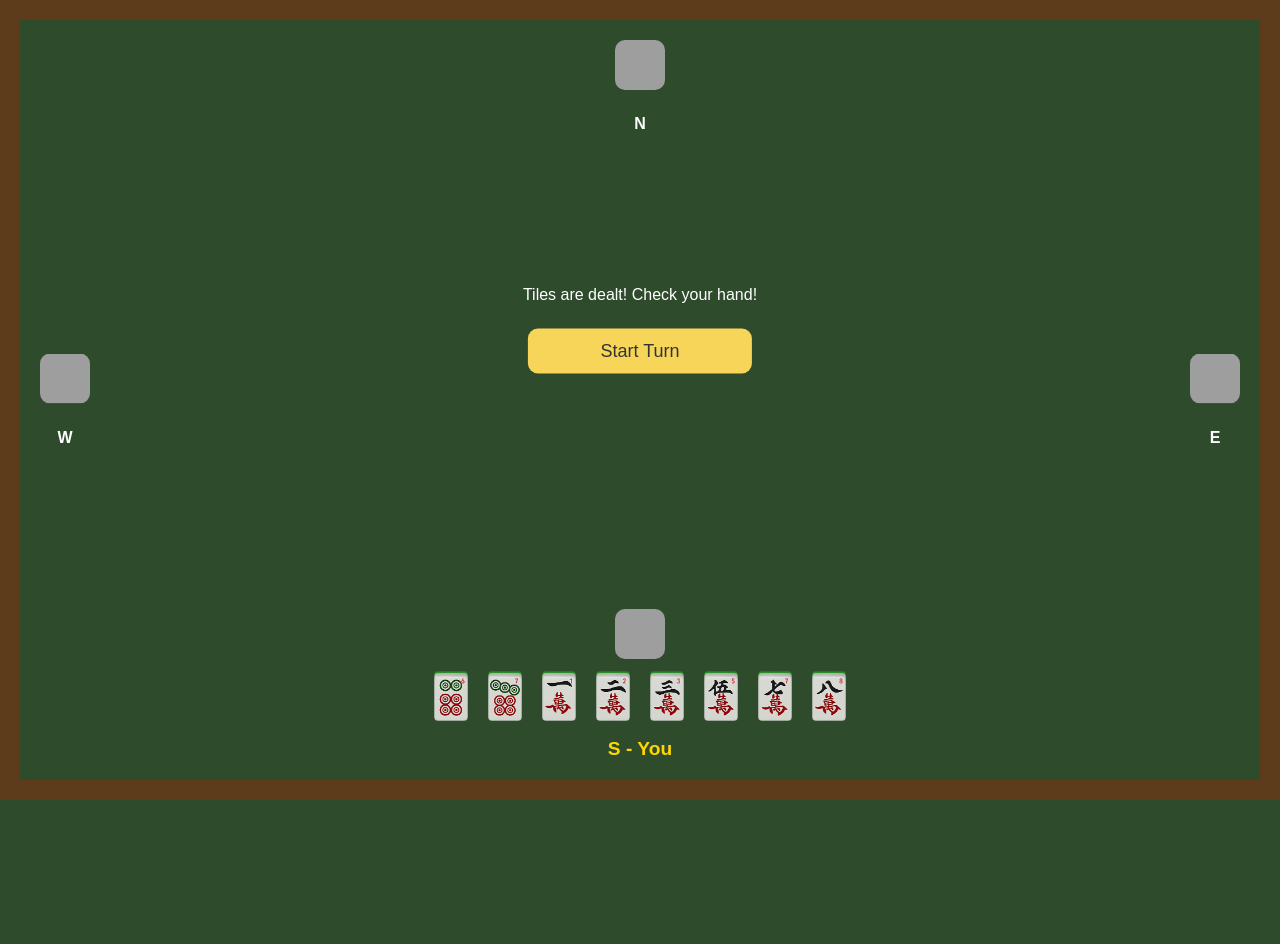
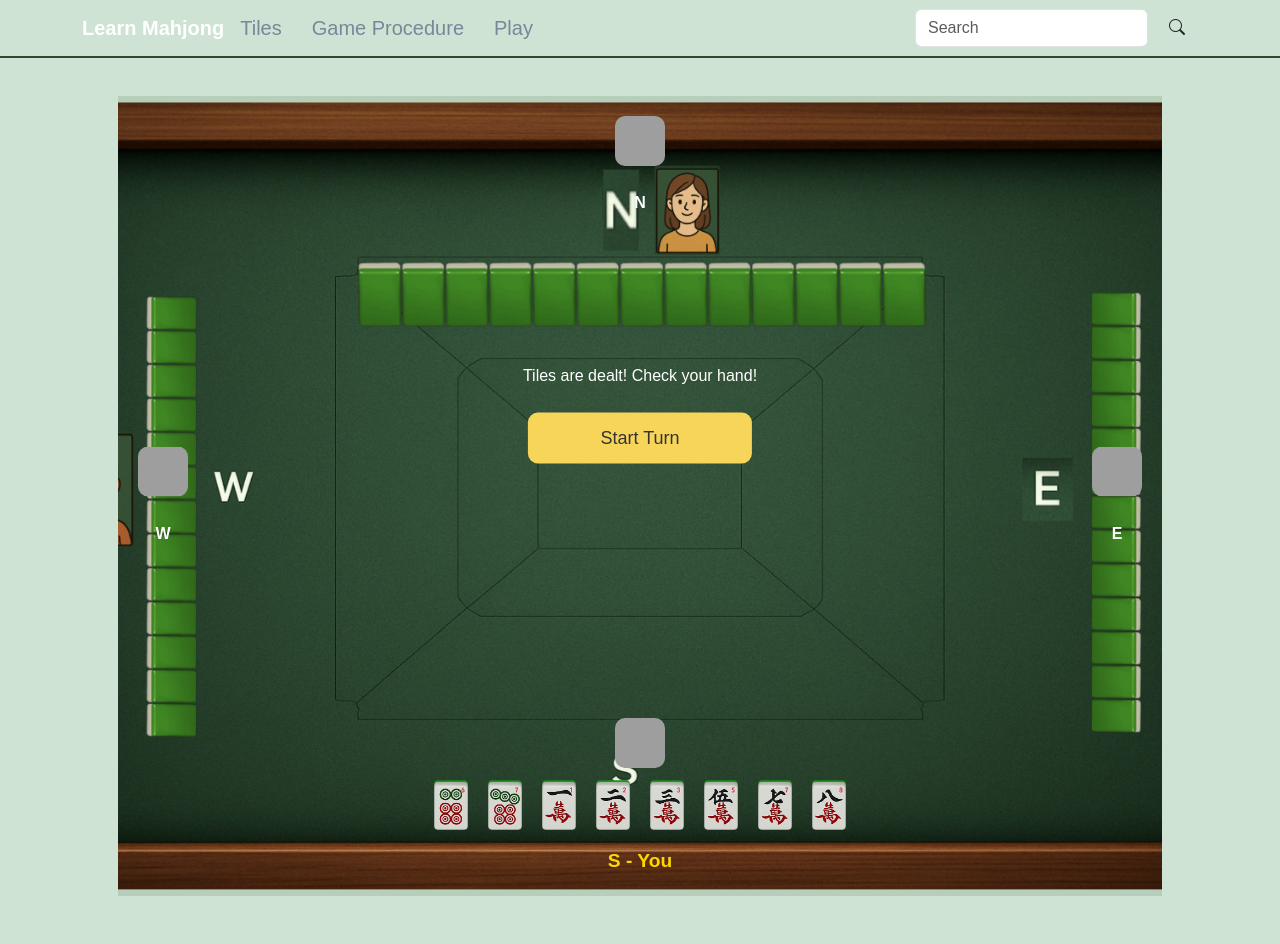
Before and after one commit to dby516/UIDesign_project, a Flask app: page /quiz/1 in a window 1280 px wide. Before the commit the page ends 800 px from the top, so only its background shows below. Run offline with Flask 3, Linux system fonts and the light colour scheme; grey boxes are pictures that could not be loaded.

Commit message:
Updated Quiz UI

```diff
--- a/static/main.js
+++ b/static/main.js
@@ -7,7 +7,7 @@ function LearnGameProc() {
 }
 
 function Quiz() {
-    window.location.href = '/quiz';
+    window.location.href = '/quiz/1';
 }
 
 function StartPlayRound() {
--- a/static/style.css
+++ b/static/style.css
@@ -8,8 +8,12 @@ body {
     position: relative;
     width: 100%;
     height: 100vh;
-    background-color: #2e4b2c;
-    border: 20px solid #5d3c1c;
+    /* background-color: #2e4b2c;
+    border: 20px solid #5d3c1c; */
+    background-image: url('/static/learn_data/play_round_bg.png');
+    background-repeat: no-repeat;      /* avoid tiling */
+    background-position: center;       /* center the image */
+    background-size: cover;
     box-sizing: border-box;
     display: flex;
     flex-direction: column;
@@ -190,6 +194,7 @@ body {
 /* ----- Play Round ----- */
 .play-column {
     /*background-size: contain;           preserve aspect ratio */
+    background-image: url('/static/learn_data/play_round_bg.png');
     background-repeat: no-repeat;      /* avoid tiling */
     background-position: center;       /* center the image */
     width: 100%;                       /* responsive width */
--- a/templates/play_round.html
+++ b/templates/play_round.html
@@ -5,7 +5,7 @@
   <div class="row">
 
     <!-- Left: Game Display -->
-    <div class="col play-column" style="background-image: url('{{ url_for('static', filename='learn_data/play_round_bg.png') }}');">
+    <div class="col play-column">
 
       <!-- Top (North) Discards -->
       <div class="spacer-head"></div>
--- a/templates/quiz.html
+++ b/templates/quiz.html
@@ -1,11 +1,7 @@
-<!DOCTYPE html>
-<html lang="en">
-<head>
-    <meta charset="UTF-8">
-    <title>Mahjong Quiz</title>
-    <link rel="stylesheet" href="{{ url_for('static', filename='style.css') }}">
-</head>
-<body>
+{% extends "layout.html" %}
+{% block content %}
+
+<div class="container py-5 px-4 px-lg-5 mt-5">
     <div class="table-container">
         <div class="player north">
             <img src="/static/avatar_n.png">
@@ -40,3 +36,6 @@
 
 
         <script src="{{ url_for('static', filename='quiz.js') }}"></script>
+</div>
+
+{% endblock %}
```
